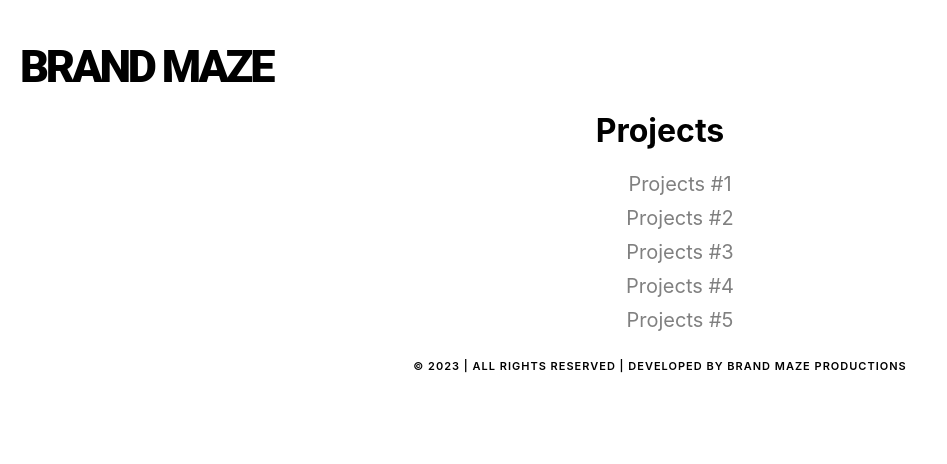
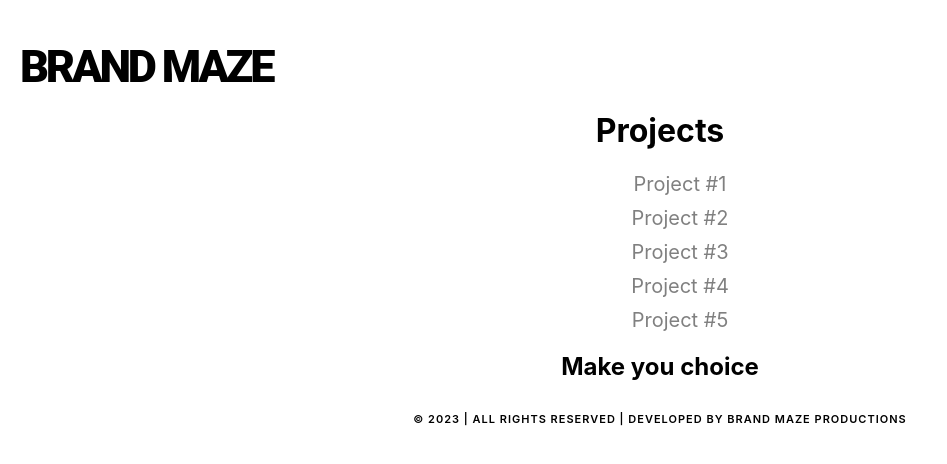
Before and after one commit to StudentVlad5/brand-maze-next, a Next.js app: page /projects in a window 1280 px wide. Shown: the top 464 px of the page, without its empty margins (0-947 px from the left). Built offline with nearby package versions, Linux system fonts and the light colour scheme.

Commit message:
add templates

```diff
--- a/app/(overveiw)/layout.jsx
+++ /dev/null
@@ -1,8 +0,0 @@
-
-export default function Layout({ children }) {
-  return (
-      <div style={{width:"100%", height:"100%"}}>
-            {children}
-      </div>
-  );
-};
--- a/app/(overveiw)/projects/[id]/page.jsx
+++ b/app/(overveiw)/projects/[id]/page.jsx
@@ -1,5 +1,5 @@
 "use client"
 import {usePathname} from 'next/navigation';
-export default function Project() {
+export default function ProjectNumber() {
     const location = usePathname();
     return <div style={{width:"100%", paddingTop:"60px", textAlign:"center"}}><h1>Project # {location.split('/').reverse()[0]}</h1></div> }
--- a/app/(overveiw)/projects/layout.jsx
+++ b/app/(overveiw)/projects/layout.jsx
@@ -1,7 +1,23 @@
-export default function Layout({ children }) {
+"use client"
+import Template from "../../template";
+import {usePathname} from 'next/navigation';
+
+export default function RootLayout({ children }) {
+  const location = usePathname();
   return (
-      <div style={{width:"100%", height:"100%"}}>
-            {children}
+      <div style={{width:"100%", height:"100%",textAlign:"center"}}>
+        <div style={{width:"100%", paddingTop:"60px", textAlign:"center"}}><h1>Projects</h1>
+            <ul>
+                <li className='linkOfProject'><a href="/projects/1" aria-label='projects #1'>Project #1</a></li>
+                <li className='linkOfProject'><a href="/projects/2" aria-label='projects #2'>Project #2</a></li>
+                <li className='linkOfProject'><a href="/projects/3" aria-label='projects #3'>Project #3</a></li>
+                <li className='linkOfProject'><a href="/projects/4" aria-label='projects #4'>Project #4</a></li>
+                <li className='linkOfProject'><a href="/projects/5" aria-label='projects #5'>Project #5</a></li>
+            </ul>
+            </div>
+            <Template key={location}>
+               {children}
+            </Template>
       </div>
   );
 };
--- a/app/(overveiw)/projects/page.jsx
+++ b/app/(overveiw)/projects/page.jsx
@@ -2,12 +2,4 @@
 import {usePathname} from 'next/navigation';
 export default function Project() {
     const location = usePathname();
-    return <div style={{width:"100%", paddingTop:"60px", textAlign:"center"}}><h1>Projects</h1>
-    <ul>
-        <li className='linkOfProject'><a href="/projects/1" aria-label='projects #1'>Projects #1</a></li>
-        <li className='linkOfProject'><a href="/projects/2" aria-label='projects #2'>Projects #2</a></li>
-        <li className='linkOfProject'><a href="/projects/3" aria-label='projects #3'>Projects #3</a></li>
-        <li className='linkOfProject'><a href="/projects/4" aria-label='projects #4'>Projects #4</a></li>
-        <li className='linkOfProject'><a href="/projects/5" aria-label='projects #5'>Projects #5</a></li>
-    </ul>
-    </div> }
+    return <h2>Make you choice</h2> }
--- /dev/null
+++ b/app/(overveiw)/services/[id]/page.jsx
@@ -0,0 +1,5 @@
+"use client"
+import {usePathname} from 'next/navigation';
+export default function ProjectNumber() {
+    const location = usePathname();
+    return <div style={{width:"100%", paddingTop:"60px", textAlign:"center"}}><h1>Service # {location.split('/').reverse()[0]}</h1></div> }
--- a/app/(overveiw)/services/page.jsx
+++ b/app/(overveiw)/services/page.jsx
@@ -1 +1 @@
-export default function Services() { return <div style={{width:"100%", paddingTop:"60px", textAlign:"center"}}><h1>Services</h1></div> }
+export default function Services() { return <div style={{width:"100%", paddingTop:"60px", textAlign:"center"}}><h1>Choose your service</h1></div> }
--- a/app/styles.css
+++ b/app/styles.css
@@ -8,11 +8,13 @@ body {
   .is-expanded {
     transform: translateX(0);
   }
-  .linkOfProject {
+  .linkOfProject,
+  .linkOfServices {
     list-style: none;
     margin: 10px 0;
   }
-  .linkOfProject>a{
+  .linkOfProject>a,
+  .linkOfServices>a {
     text-decoration: none;
     font-size: 20px;
     color: gray;
--- /dev/null
+++ b/app/template.jsx
@@ -0,0 +1,3 @@
+export default function Template({ children }) {
+    return <div>{children}</div>
+  }
--- a/src/components/Sidebar/Sidebar.jsx
+++ b/src/components/Sidebar/Sidebar.jsx
@@ -21,8 +21,6 @@ import { FaLinkedin } from "react-icons/fa";
 
 export const Sidebar = () => {
   const location = usePathname();
-
-
   return (
     <SidebarContainer>
       <SidebarBox>
@@ -43,7 +41,7 @@ export const Sidebar = () => {
           </NavListLink>
           <NavListLink
             className={`link ${
-              location === '/services' ? 'active' : ''
+              location.split('/').includes("services") ? 'active' : ''
             }`}
             href="/services"
             aria-label="Services"
@@ -52,7 +50,7 @@ export const Sidebar = () => {
           </NavListLink>
           <NavListLink
             className={`link ${
-              location === '/projects' ? 'active' : ''
+              location.split('/').includes("projects") ? 'active' : ''
             }`}
             href="/projects"
             aria-label="Projects"
```
Also changed, not shown: app/(overveiw)/services/layout.jsx (added, +23 -0 lines).
